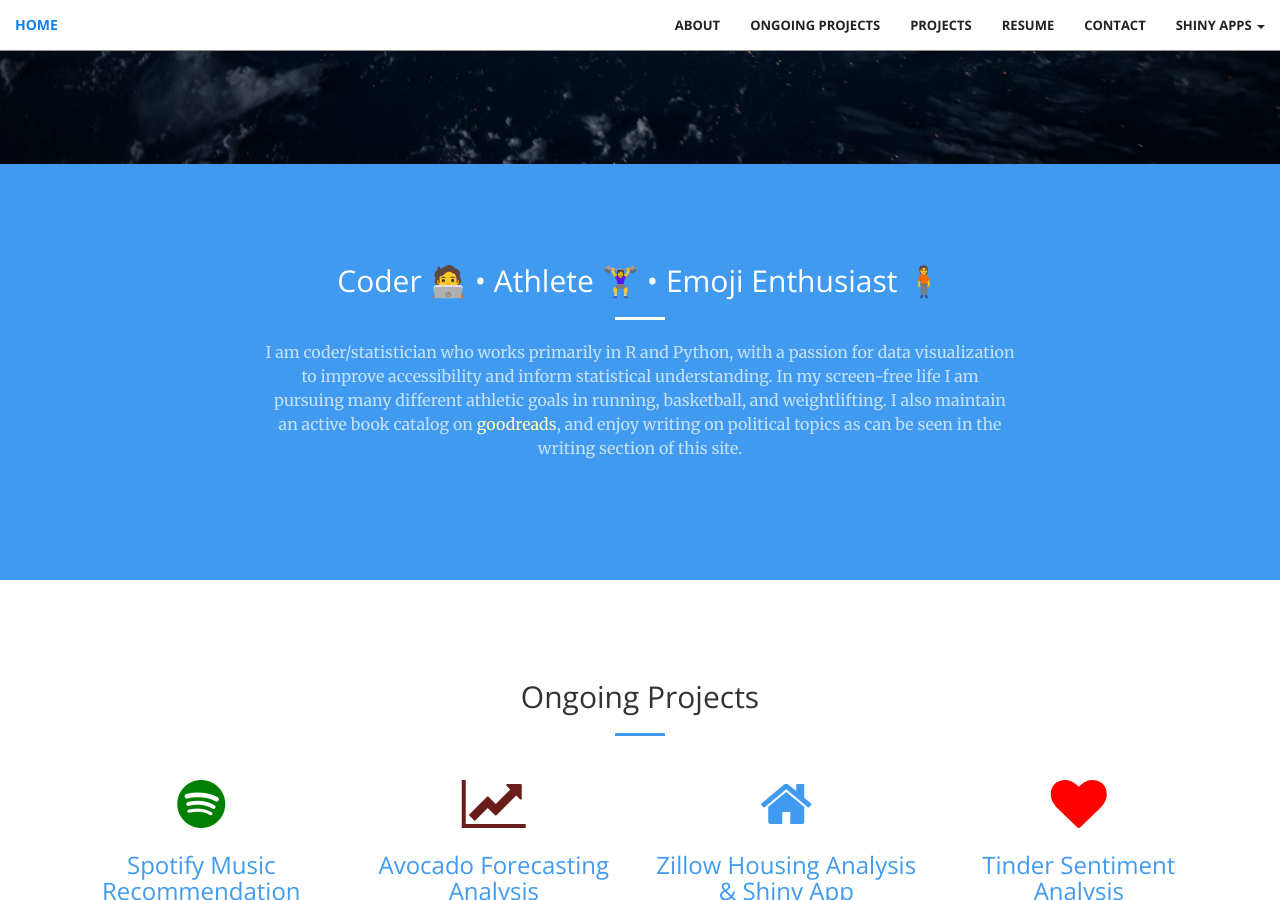
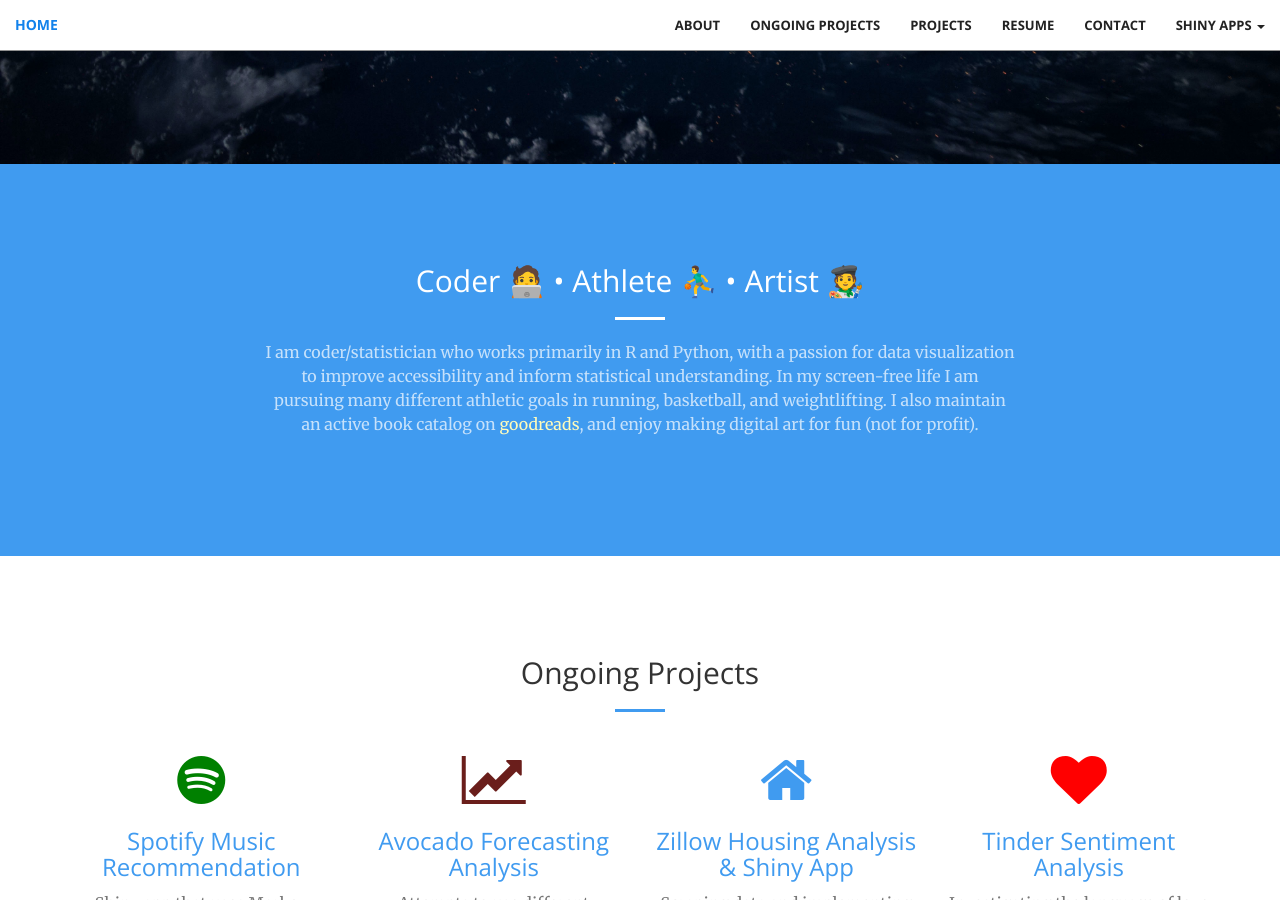
Before and after one commit to dungates/dungates.github.io, a Jekyll site: the page built from index.html, in a window 1280 px wide and 900 px high, scrolled down 736 px. Built offline with Jekyll 4.4.1, drawn with Linux system fonts in a browser that asks for light colours.

Commit message:
change about

```diff
--- a/_includes/about.html
+++ b/_includes/about.html
@@ -2,9 +2,9 @@
     <div class="container">
         <div class="row">
             <div class="col-lg-8 col-lg-offset-2 text-center">
-                <h2 class="section-heading">Coder 🧑‍💻 • Athlete 🏋️‍♀️ • Emoji Enthusiast 🧍 </h2>
+                <h2 class="section-heading">Coder 🧑‍💻 • Athlete ⛹️‍♂️ • Artist 🧑‍🎨 </h2>
                 <hr class="light">
-                <p class="text-faded">I am coder/statistician who works primarily in R and Python, with a passion for data visualization to improve accessibility and inform statistical understanding. In my screen-free life I am pursuing many different athletic goals in running, basketball, and weightlifting. I also maintain an active book catalog on <a style='color:#FFFCBB' href = "https://www.goodreads.com/user/show/23893690-duncan">goodreads</a>, and enjoy writing on political topics as can be seen in the writing section of this site.</p>
+                <p class="text-faded">I am coder/statistician who works primarily in R and Python, with a passion for data visualization to improve accessibility and inform statistical understanding. In my screen-free life I am pursuing many different athletic goals in running, basketball, and weightlifting. I also maintain an active book catalog on <a style='color:#FFFCBB' href = "https://www.goodreads.com/user/show/23893690-duncan">goodreads</a>, and enjoy making digital art for fun (not for profit).</p>
             </div>
         </div>
     </div>
```
